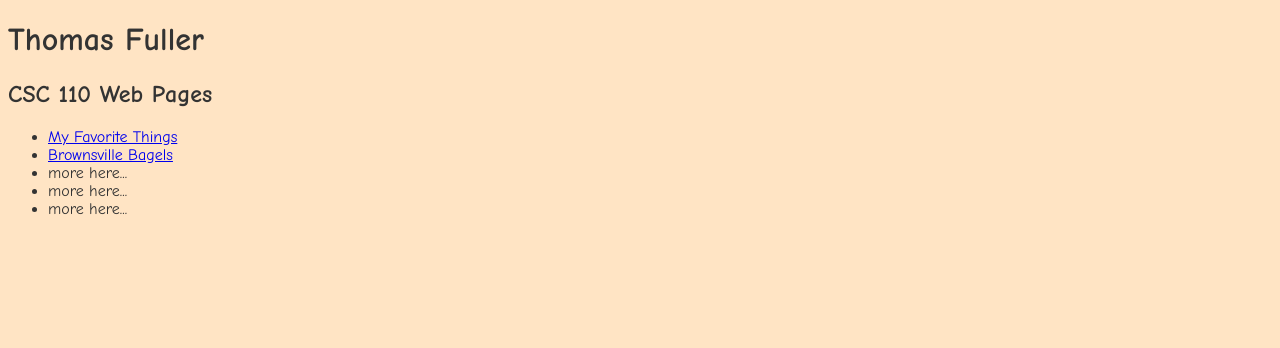
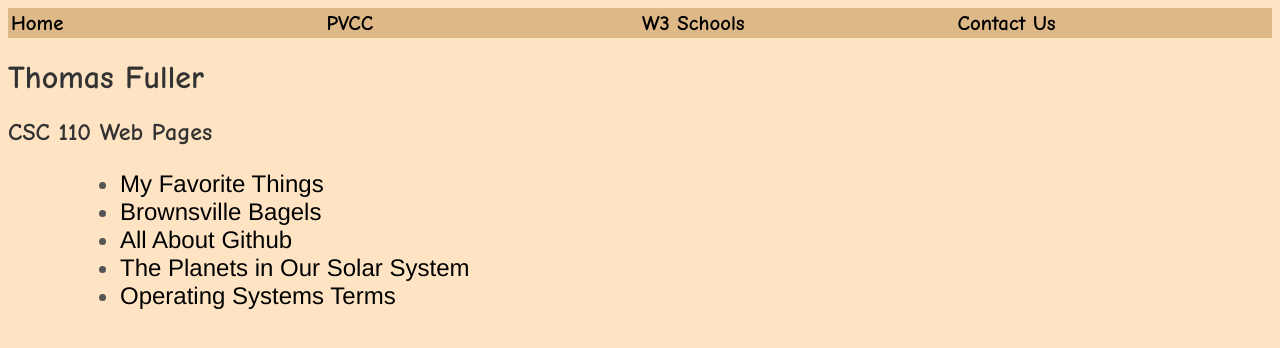
Before and after one commit to tfuller-pvcc/tfuller-pvcc.github.io, a plain HTML site: page index.html in a window 1280 px wide. Drawn offline with Linux system fonts and the light colour scheme.

Commit message:
Update index.html

```diff
--- a/index.html
+++ b/index.html
@@ -3,18 +3,42 @@
 	PROG PURPOSE: This is my PVCC index.html file with links to all my HTML programs-->
 <html lang="en">
 
+<style>
+    body{color:#333333; background-color:bisque; font-family:Comic Sans MS;}
+
+    ul{color:#555555; font-family: helvetica; font-size: 1.5em; margin-left: 3em;}
+
+    a {text-decoration: none;}
+    a:link{color: #000000;}
+    a:visited{color: #ffffff;}
+    a:hover {color: #777777}
+    a:active {color:#000000}
+    table {width: 100%; font-size: 1.3em; font-weight: bold; background-color: burlywood}
+    td {width: 25%}
+</style>
+
 <head>
    <title> tfuller-pvcc.github.io </title>
 </head>
-<body style="color:#333333; background-color:bisque; font-family:Comic Sans MS;">
+<body>
+
+    <table>
+        <tr>
+            <td><a href="index.html"> Home</a></td>
+            <td><a href="https://www.pvcc.edu/"> PVCC</a></td>
+            <td><a href="https://www.w3schools.com/html/"> W3 Schools</a></td>
+            <td><a href="contactus"> Contact Us</a></td>
+        </tr>
+    </table>
+
     <h1> Thomas Fuller </h1>
    <h2> CSC 110 Web Pages </h2>
    <ul>
      <li> <a href="faves.html"> My Favorite Things </a></li>
      <li> <a href="Brownsville_Bagels.html"> Brownsville Bagels </a></li>
-     <li> more here... </li>
-     <li> more here... </li>
-     <li> more here... </li>
+     <li> <a href="githubinfo.html"> All About Github </a></li>
+     <li> <a href="planets.html"> The Planets in Our Solar System </a></li>
+     <li> <a href="opsys.html"> Operating Systems Terms </a></li>
    <ul>
 </body>
 </html>
```
